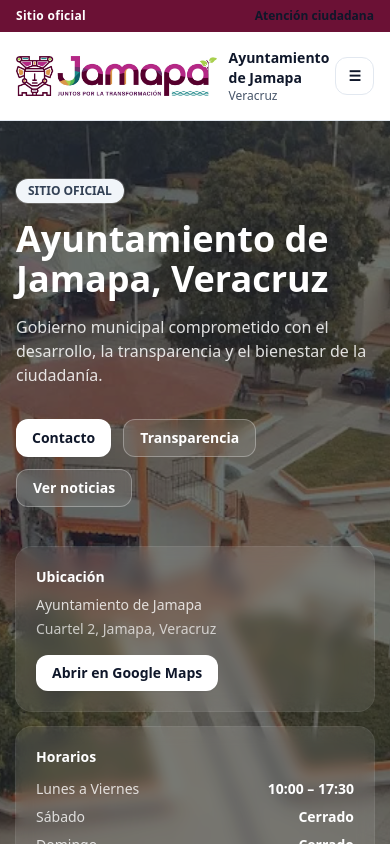
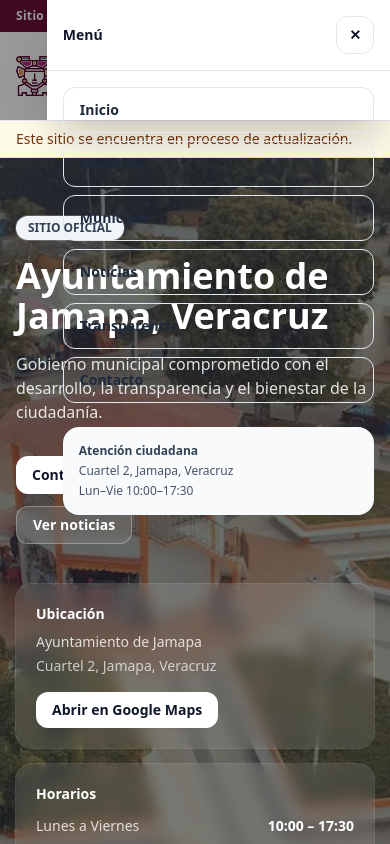
Before and after one commit to HectorGam2990/jamapa-web, a Next.js app: page / in a window 390 px wide. Both pictures are taken after a click on the button "Abrir menú". Shown: the top 844 px of the page. Built offline with nearby package versions, Linux system fonts and the light colour scheme.

Commit message:
feat: municipio, contacto, transparencia y aviso institucional

```diff
--- a/src/app/layout.tsx
+++ b/src/app/layout.tsx
@@ -8,18 +8,26 @@
   description:
     "Sitio informativo del Ayuntamiento de Jamapa, Veracruz. Juntos por la Transformación.",
 };
-<div className="bg-amber-50 border-b border-amber-200">
-  <div className="container-page py-2 text-sm text-amber-900">
-    Este sitio se encuentra en proceso de actualización.
-  </div>
-</div>
 
-export default function RootLayout({ children }: { children: React.ReactNode }) {
+export default function RootLayout({
+  children,
+}: {
+  children: React.ReactNode;
+}) {
   return (
     <html lang="es">
-      <body className="min-h-screen flex flex-col">
+      <body className="min-h-screen flex flex-col bg-white text-slate-900 antialiased">
         <SiteHeader />
+
+        {/* Aviso institucional global */}
+        <div className="bg-amber-50 border-b border-amber-200">
+          <div className="container-page py-2 text-sm text-amber-900">
+            Este sitio se encuentra en proceso de actualización.
+          </div>
+        </div>
+
         <main className="flex-1">{children}</main>
+
         <SiteFooter />
       </body>
     </html>
--- a/src/components/site-header.tsx
+++ b/src/components/site-header.tsx
@@ -1,4 +1,7 @@
+"use client";
+
 import Link from "next/link";
+import { useEffect, useState } from "react";
 
 const nav = [
   { href: "/", label: "Inicio" },
@@ -10,8 +13,28 @@
 ];
 
 export function SiteHeader() {
+  const [open, setOpen] = useState(false);
+
+  // Cierra con ESC
+  useEffect(() => {
+    const onKeyDown = (e: KeyboardEvent) => {
+      if (e.key === "Escape") setOpen(false);
+    };
+    window.addEventListener("keydown", onKeyDown);
+    return () => window.removeEventListener("keydown", onKeyDown);
+  }, []);
+
+  // Bloquea scroll cuando el menú está abierto (mejor UX en móvil)
+  useEffect(() => {
+    if (open) document.body.style.overflow = "hidden";
+    else document.body.style.overflow = "";
+    return () => {
+      document.body.style.overflow = "";
+    };
+  }, [open]);
+
   return (
-    <header className="border-b border-slate-200 bg-white">
+    <header className="sticky top-0 z-50 border-b border-slate-200 bg-white/90 backdrop-blur">
       {/* Barra superior */}
       <div className="bg-[#6b1135] text-white">
         <div className="container-page flex items-center justify-between py-2 text-xs">
@@ -19,15 +42,25 @@
           <span className="hidden md:block opacity-90">
             Juntos por la Transformación
           </span>
-          <Link className="font-semibold underline-offset-4 hover:underline" href="/contacto">
+          <Link
+            className="font-semibold underline-offset-4 hover:underline"
+            href="/contacto"
+            onClick={() => setOpen(false)}
+          >
             Atención ciudadana
           </Link>
         </div>
       </div>
 
       {/* Header principal */}
-      <div className="container-page flex items-center justify-between py-4">
-        <Link href="/" className="flex items-center gap-3">
+      <div className="container-page py-4">
+        <div className="flex items-center justify-between gap-4">
+          {/* Brand */}
+          <Link
+            href="/"
+            className="flex items-center gap-3"
+            onClick={() => setOpen(false)}
+          >
             <img
               src="/logo-jamapa.jpg"
               alt="Ayuntamiento de Jamapa"
@@ -39,6 +72,7 @@
             </div>
           </Link>
 
+          {/* Desktop nav */}
           <nav className="hidden lg:flex items-center gap-2">
             {nav.map((item) => (
               <Link
@@ -51,13 +85,70 @@
             ))}
           </nav>
 
-        {/* mini botón menú (placeholder) */}
-        <div className="lg:hidden">
-          <button className="rounded-xl border border-slate-200 px-3 py-2 text-sm font-semibold hover:bg-slate-50">
+          {/* Mobile button */}
+          <button
+            className="lg:hidden inline-flex items-center justify-center rounded-xl border border-slate-200 px-3 py-2 text-sm font-semibold hover:bg-slate-50"
+            aria-label="Abrir menú"
+            aria-expanded={open}
+            onClick={() => setOpen(true)}
+          >
             ☰
           </button>
         </div>
       </div>
+
+      {/* MOBILE OVERLAY + DRAWER */}
+      {open && (
+        <div className="fixed inset-0 z-50 lg:hidden">
+          {/* Overlay */}
+          <button
+            className="absolute inset-0 bg-black/40"
+            aria-label="Cerrar menú"
+            onClick={() => setOpen(false)}
+          />
+
+          {/* Drawer */}
+          <div className="absolute right-0 top-0 h-full w-[88%] max-w-sm bg-white shadow-2xl">
+            <div className="flex items-center justify-between border-b border-slate-200 p-4">
+              <p className="text-sm font-extrabold">Menú</p>
+              <button
+                className="rounded-xl border border-slate-200 px-3 py-2 text-sm font-semibold hover:bg-slate-50"
+                aria-label="Cerrar"
+                onClick={() => setOpen(false)}
+              >
+                ✕
+              </button>
+            </div>
+
+            <div className="p-4">
+              <div className="grid gap-2">
+                {nav.map((item) => (
+                  <Link
+                    key={item.href}
+                    href={item.href}
+                    onClick={() => setOpen(false)}
+                    className="rounded-xl border border-slate-200 px-4 py-3 text-sm font-semibold text-slate-800 hover:bg-slate-50"
+                  >
+                    {item.label}
+                  </Link>
+                ))}
+              </div>
+
+              <div className="mt-6 rounded-2xl bg-slate-50 p-4">
+                <p className="text-xs font-bold text-slate-700">
+                  Atención ciudadana
+                </p>
+                <p className="mt-1 text-xs text-slate-600">
+                  Cuartel 2, Jamapa, Veracruz
+                </p>
+                <p className="mt-1 text-xs text-slate-600">
+                  Lun–Vie 10:00–17:30
+                </p>
+              </div>
+            </div>
+          </div>
+        </div>
+      )}
     </header>
   );
 }
```
Lines whose indentation alone changed are shown as unchanged.
